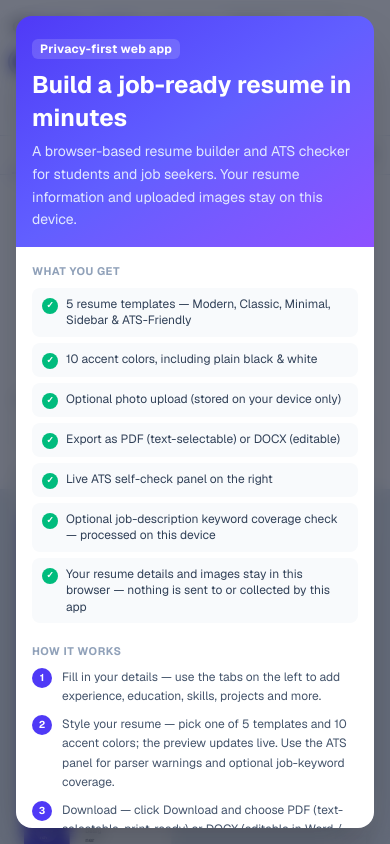
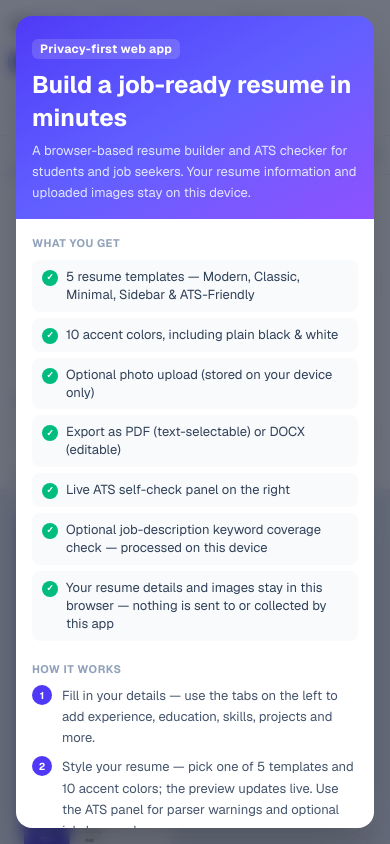
Before and after one commit to jacobconradquendangan-portfolio/CV-Builder, a Next.js app: page / in a window 390 px wide. Built offline with nearby package versions, Linux system fonts and the light colour scheme.

Commit message:
Update WelcomeModal styles for improved responsiveness and readability

```diff
--- a/components/builder/WelcomeModal.tsx
+++ b/components/builder/WelcomeModal.tsx
@@ -66,7 +66,7 @@ export function WelcomeModal() {
         role="dialog"
         aria-modal="true"
         aria-labelledby="welcome-title"
-        className="welcome-modal-scroll max-h-[calc(100dvh-2rem)] w-full max-w-lg overflow-y-auto rounded-2xl bg-white shadow-2xl sm:max-h-none sm:overflow-hidden"
+        className="welcome-modal-scroll max-h-[calc(100dvh-2rem)] w-full max-w-lg overflow-y-auto rounded-2xl bg-white shadow-2xl sm:max-h-[min(90vh,680px)]"
         onClick={(event) => event.stopPropagation()}
       >
         <div className="bg-gradient-to-br from-indigo-600 via-indigo-500 to-violet-500 px-4 pb-4 pt-5 text-white sm:px-6 sm:pb-5 sm:pt-6">
@@ -76,7 +76,7 @@ export function WelcomeModal() {
           <h2 id="welcome-title" className="mt-2 text-2xl font-bold leading-snug">
             Build a job-ready resume in minutes
           </h2>
-          <p className="mt-1.5 text-sm leading-relaxed text-indigo-100">
+          <p className="mt-1.5 text-[13px] leading-relaxed text-indigo-100 sm:text-sm">
             A browser-based resume builder and ATS checker for students and job seekers. Your resume
             information and uploaded images stay on this device.
           </p>
@@ -95,7 +95,7 @@ export function WelcomeModal() {
                 <span className="mt-0.5 flex h-4 w-4 shrink-0 items-center justify-center rounded-full bg-emerald-500 text-[9px] font-bold text-white">
                   ✓
                 </span>
-                <span className="text-xs leading-snug text-slate-700">{feature}</span>
+                <span className="text-[13px] leading-snug text-slate-700">{feature}</span>
               </li>
             ))}
           </ul>
@@ -109,7 +109,7 @@ export function WelcomeModal() {
                 <span className="flex h-5 w-5 shrink-0 items-center justify-center rounded-full bg-indigo-600 text-[10px] font-bold text-white">
                   {index + 1}
                 </span>
-                <span className="text-xs leading-relaxed text-slate-600">{step}</span>
+                <span className="text-[13px] leading-relaxed text-slate-600">{step}</span>
               </li>
             ))}
           </ol>
```
